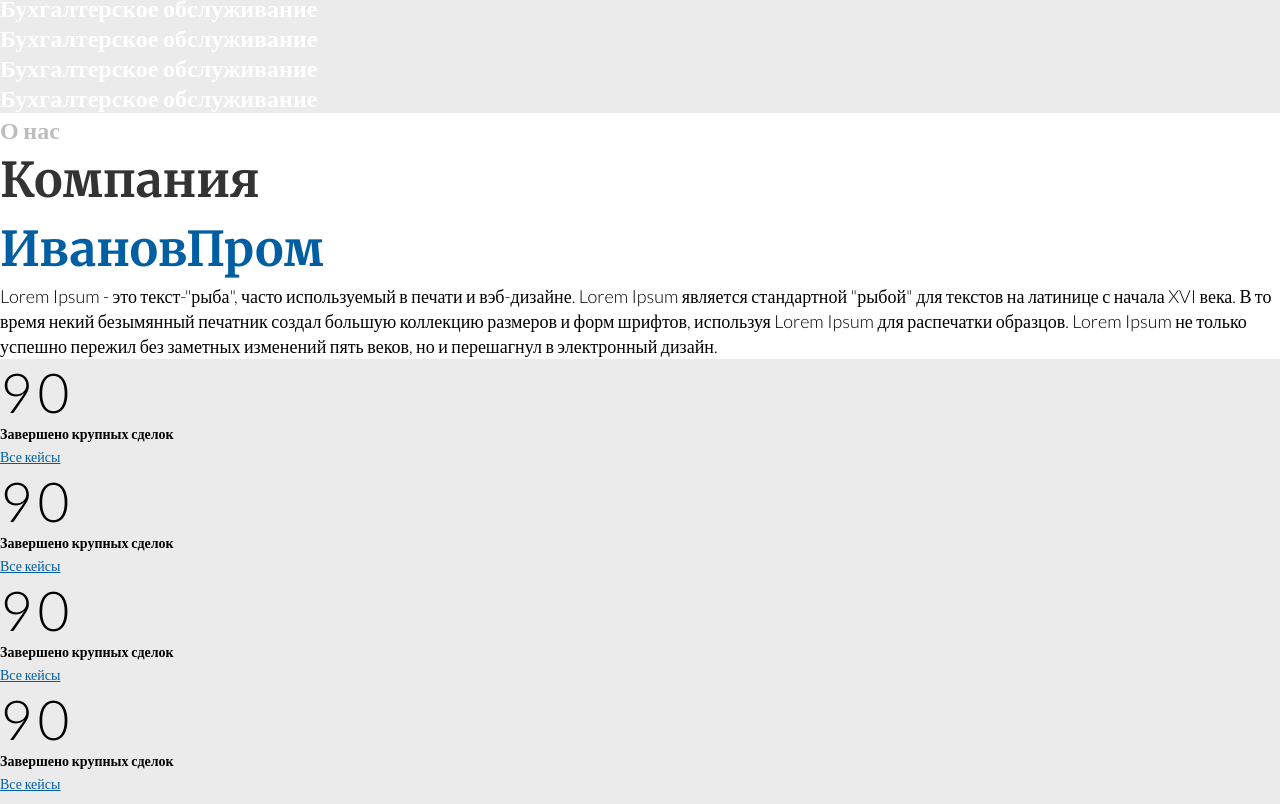
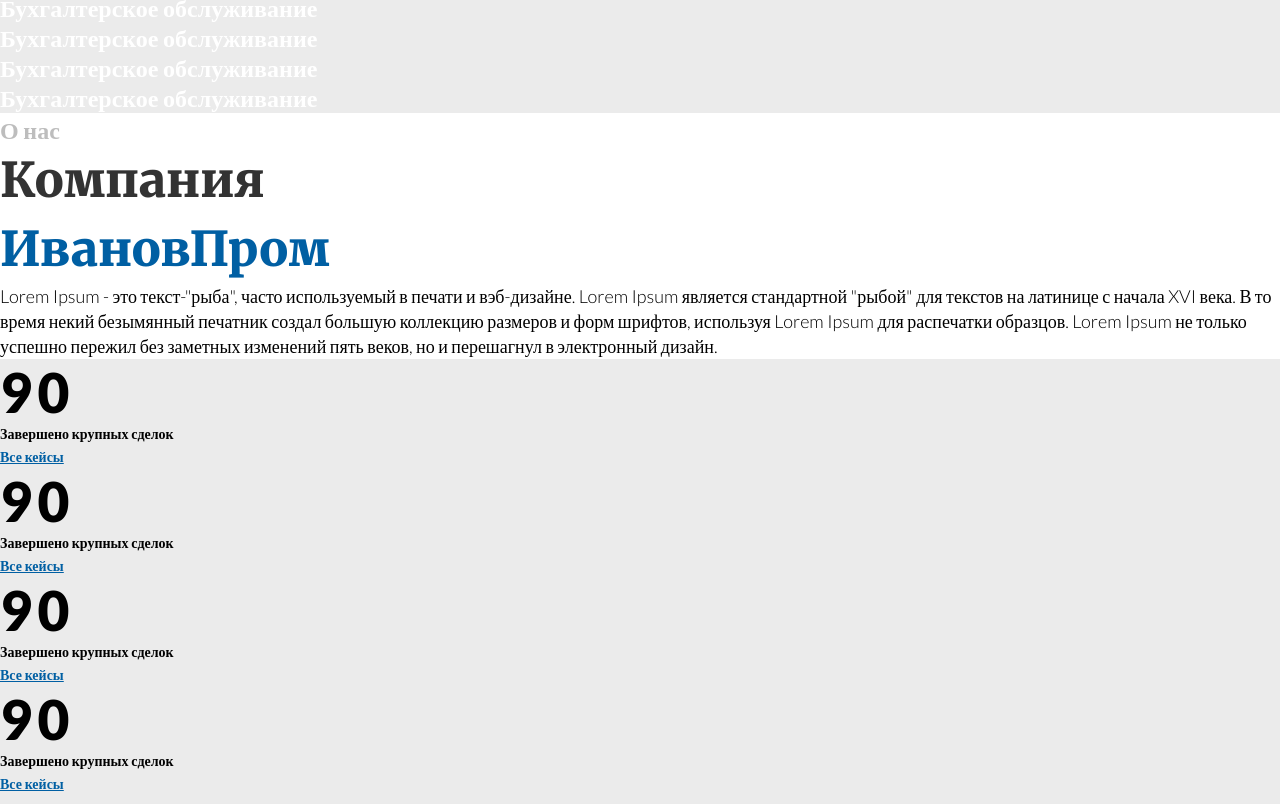
Before and after one commit to Dex564/html-css-education, a plain HTML site: page index.html in a window 1280 px wide. Shown: the part 592-1396 px from the top of the page. Drawn offline with Linux system fonts and the light colour scheme.

Commit message:
some corrections

```diff
--- a/css/style.css
+++ b/css/style.css
@@ -45,7 +45,7 @@ body {
     font-size: 25px;
     font-weight: 400;
     line-height: 34.5px;
-
+    background: #005FA3;
 
 }
 
@@ -65,7 +65,7 @@ body {
     font-weight: 400;
     line-height: 35px;
     text-align: center;
-
+    border: none;
 }
 
 .service {
@@ -110,6 +110,7 @@ body {
     color: #333333;
     font-family: "Merriweather";
     font-size: 48px;
+    font-weight: 900;
     line-height: 69px;
 }
 
@@ -117,6 +118,7 @@ body {
     color: #005FA3;
     font-family: "Merriweather";
     font-size: 48px;
+    font-weight: 900;
     line-height: 69px;
 }
 
@@ -134,6 +136,7 @@ body {
     color: #000000;
     text-transform: uppercase;
     font-size: 55px;
+    font-weight: 900;
     line-height: 66px;
     letter-spacing: 0.1em;
 
@@ -144,12 +147,14 @@ body {
     color: #000000;
     font-size: 14px;
     line-height: 18px;
+    font-weight: 700;
 }
 
-.about-item-text-2 {
+.about-item-link {
     color: #005FA3;
     font-size: 14px;
     line-height: 17px;
+    font-weight: 700;
 }
 
 .Our-partners-bkg {
@@ -186,6 +191,7 @@ body {
     color: #4F4F4F;
     font-size: 14px;
     line-height: 19px;
+    font-weight: 400;
 }
 
 .reviews-button {
@@ -195,6 +201,7 @@ body {
     font-weight: 400;
     line-height: 25px;
     text-align: center;
+    border: none;
 }
 
 .our-advantages {
@@ -226,6 +233,7 @@ body {
 
 .footer-main-section {
     background-image: url(../img/first-screen-bkg.png);
+    color: #FFF;
 }
 
 .footer-title {
--- a/index.html
+++ b/index.html
@@ -97,22 +97,22 @@
                 <li class="about-item">
                     <p class="about-item-text-0">90</p>
                     <h3 class="about-item-text-1">Завершено крупных сделок</h3>
-                    <a class="about-item-text-2" href="#">Все кейсы</a>
+                    <a class="about-item-link" href="#">Все кейсы</a>
                 </li>
                 <li class="about-item">
                     <p class="about-item-text-0">90</p>
                     <h3 class="about-item-text-1">Завершено крупных сделок</h3>
-                    <a class="about-item-text-2" href="#">Все кейсы</a>
+                    <a class="about-item-link" href="#">Все кейсы</a>
                 </li>
                 <li class="about-item">
                     <p class="about-item-text-0">90</p>
                     <h3 class="about-item-text-1">Завершено крупных сделок</h3>
-                    <a class="about-item-text-2" href="#">Все кейсы</a>
+                    <a class="about-item-link" href="#">Все кейсы</a>
                 </li>
                 <li class="about-item">
                     <p class="about-item-text-0">90</p>
                     <h3 class="about-item-text-1">Завершено крупных сделок</h3>
-                    <a class="about-item-text-2" href="#">Все кейсы</a>
+                    <a class="about-item-link" href="#">Все кейсы</a>
                 </li>
             </ul>
         </section>
@@ -196,7 +196,7 @@
     <footer class="footer">
         <div class="footer-main-section">
             <h2 class="footer-title">Связь с нами</h2>
-            <p class="footer-subtitle">У вас остались вопросы? Напишите нам - мы ответим в ближайшее время!</p>
+            <span class="footer-subtitle">У вас остались вопросы? Напишите нам - мы ответим в ближайшее время!</span>
             <ul>
                 <li><img src="./img/phone_footer.svg" alt="phone_footer"><a class="footer-item-phone" href="tel:81112223344">+7 (111) 222-33-44</a></li>
                 <li><img src="./img/envelope.svg" alt="envelope"><a class="footer-item-mail" href="mailto:order@buhone.ru">order@bu-one.ru</a></li>
```
